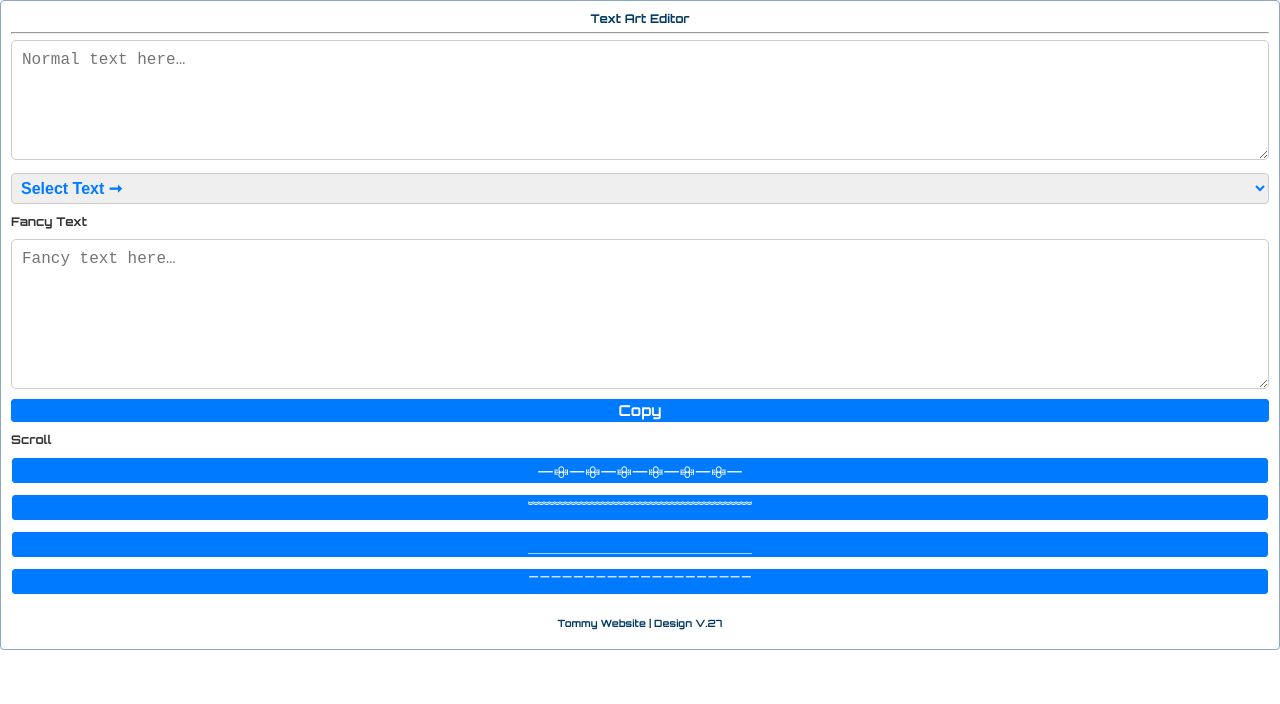
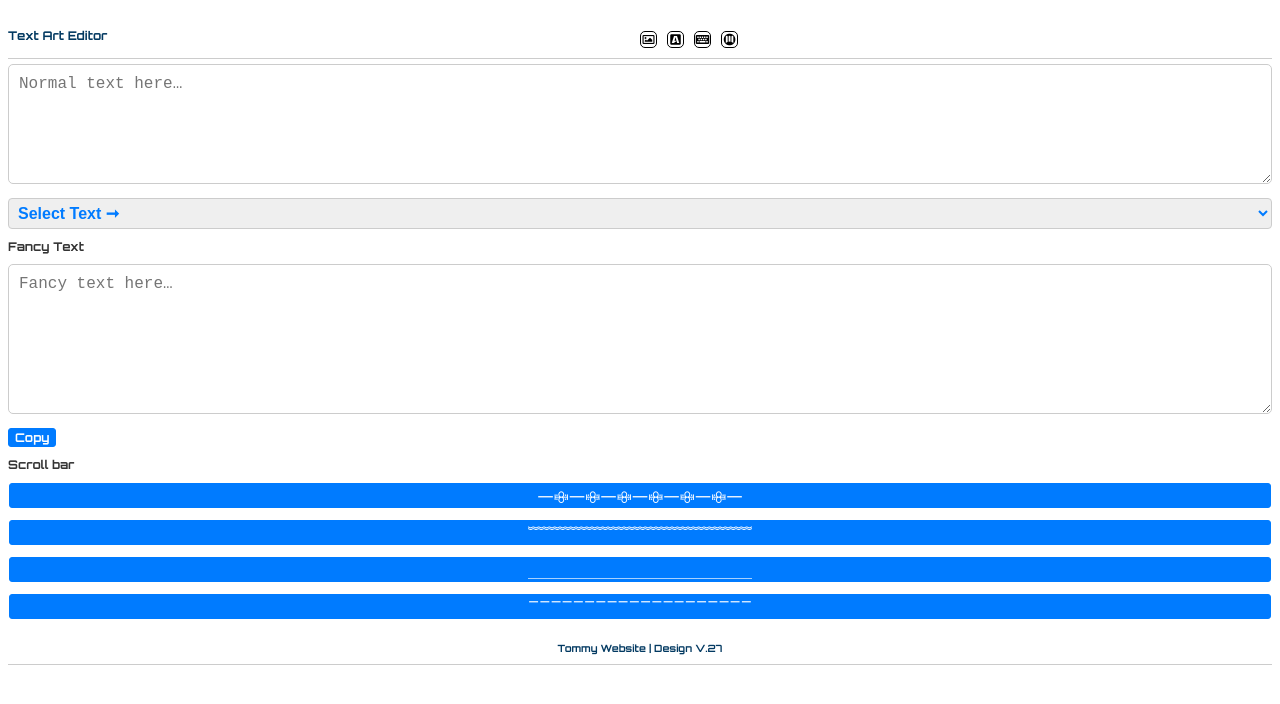
Before and after one commit to tommydev27/tm-text, a plain HTML site: page index.html in a window 1280 px wide. Drawn offline with nearby package versions, Linux system fonts and the light colour scheme.

Commit message:
index.html

```diff
--- a/index.html
+++ b/index.html
@@ -6,6 +6,9 @@
     <title>Font Generator</title>
 
     <link href="https://fonts.googleapis.com/css2?family=Orbitron:wght@400;700&display=swap" rel="stylesheet">
+    <link rel="stylesheet" href="styles.css">
+    <link rel="stylesheet" href="https://cdnjs.cloudflare.com/ajax/libs/font-awesome/5.15.4/css/all.min.css">
+
     <style>
         /* Global styles for consistency */
         * {
@@ -13,9 +16,11 @@
         }
         body {
             font-family: 'Orbitron', sans-serif;
-            margin: 0;
+            margin: center;
+            width: center;
             padding: 0;
             background-color: white;
+            align-items: center;
         }
 
         /* Container to center content */
@@ -27,6 +32,54 @@
 
         }
 
+
+    /* Gaya media sosial */
+        .social-icons {
+            bottom: 0px;
+            margin-left: 50%;
+            margin-top: -12px;
+            display: flex;
+            gap: 10px;
+            z-index: 999;
+        }
+
+   .social-icons .icon {
+    display: flex;
+    justify-content: center;
+    align-items: center;
+    width: 17px;
+    height: 17px;
+    border-radius: 5px;
+    font-size: 12px;
+    color: inherit;
+    border: 1px solid transparent;
+    transition: all 0.3s ease;
+    background-color: inherit;
+    border-color: inherit;
+        }
+
+.social-icons .icon:hover {
+  animation: pulse 1.0s;
+}
+
+@keyframes pulse {
+  0% {
+    transform: scale(1);
+    box-shadow: 0px 0px 1px #ff0000;
+      color: white;
+    border-color: #ff0000;
+     background: #007bff;
+  }
+  50% {
+    transform: scale(0.5);
+    box-shadow: 0px 0px 1px #ff0000;
+  }
+  100% {
+    transform: scale(1.2);
+    box-shadow: 0px 0px 1px #007bff;
+  }
+  }
+
         /* Column styling */
         .col {
             display: flex;
@@ -35,7 +88,7 @@
             padding: 10px;
             background-color: white;
             border-radius: 4px;
-            border: 1px solid #89a8c7;
+
         }
 
         /* Styling for form controls */
@@ -57,7 +110,7 @@
         h1 {
             margin-top: 0px;
             margin-bottom: 0px;
-            text-align: center;
+            text-align: left;
             color: #023961;
             font-size: 12px
         }
@@ -99,7 +152,7 @@
 
             }
             .col {
-                padding: 5px;
+                padding: 0px;
             }
         }
 
@@ -130,8 +183,6 @@
     border-color: #888;
     }
 
-
-
     .button-wrapper::-webkit-scrollbar {
         height: 8px;
     }
@@ -148,11 +199,28 @@
     </style>
 </head>
 <body>
-  <div class="container">
+  <div class="container"></div>
 
-       <div class="col">
-          <h1>Text Art Editor
-          <hr>
+       <div class="col"></div>
+          <h1>Text Art Editor</h1>
+
+    <!-- Bagian ikon sosial media -->
+    <div class="social-icons" id="socialIconsContainer">
+        <div class="icon instagram" id="instagramIcon" onclick="navigateTo('https://tommydev27.github.io/tommy.website3/')">
+            <i class="far fa-image"></i>
+        </div>
+        <div class="icon youtube" id="youtubeIcon" onclick="navigateTo('https://tommydev27.github.io/tm-text/')">
+            <i class="fab fa-buysellads"></i>
+        </div>
+        <div class="icon facebook" id="facebookIcon" onclick="navigateTo('https://tommydev27.github.io/Keyboardtmdev/')">
+            <i class="fas fa-keyboard"></i>
+        </div>
+        <div class="icon twitter" id="twitterIcon" onclick="navigateTo('https://tommydev27.github.io/tommy.website-demo/')">
+            <i class="fab fa-mizuni"></i>
+        </div>
+    </div>
+
+<div style="height: 1px; background-color: #ccc; width: 100%; margin-bottom: 5px; margin-top: 10px"></div>
             <textarea class="form-control" id="NormalTextarea" placeholder="Normal text here…"
              style="width: 100%; height: 120px; font-size: 16px; padding: 10px; border: 1px solid #ccc; border-radius: 5px; margin-bottom: 10px;"></textarea>
 
@@ -192,10 +260,10 @@
     <textarea class="form-control" id="FancyTextarea" placeholder="Fancy text here…"
     style="width: 100%; height: 150px; font-size: 16px; padding: 10px; border: 1px solid #ccc; border-radius: 5px;"></textarea>
 
-     <button onclick="copyText('FancyTextarea')" style="font-family: 'Orbitron', sans-serif; font-size: 15px; font-weight: bold; margin-top:10px; background: #007bff; color: white;  border: 1px solid #007bff; border-radius: 3px;">Copy </button>
+     <button onclick="copyText('FancyTextarea')" style="font-family: 'Orbitron', sans-serif; font-size: 12px; font-weight: bold; margin-top:10px; background: #007bff; color: white;  border: 1px solid #007bff; border-radius: 3px;">Copy </button>
 
 
-<h2>Scroll </h2>
+<h2>Scroll bar</h2>
 <div class="button-wrapper">
     <button class="customStyle" data-style="一ꗴ一ꗴ一ꗴ一ꗴ一ꗴ一ꗴ一" onclick="insertText(this)">一ꗴ一ꗴ一ꗴ一ꗴ一ꗴ一ꗴ一</button>
     <button class="customStyle" data-style="﹌﹌﹌﹌﹌﹌﹌﹌﹌﹌﹌﹌﹌﹌" onclick="insertText(this)">﹌﹌﹌﹌﹌﹌﹌﹌﹌﹌﹌﹌﹌﹌</button>
@@ -204,7 +272,7 @@
 </div>
         <div>
      <h3>Tommy Website | Design V.27</h3>
-
+<div style="height: 1px; background-color: #ccc; width: 100%; margin-bottom:5px;"></div>
 
 
           </div>
@@ -601,7 +669,10 @@ $(".font-list").change(function() {
     }
 });
 
-
+        // **Navigasi Halaman**
+        function navigateTo(url) {
+            window.location.href = url; // Arahkan ke URL tujuan
+        }
 
     </script>
 </body>
```
